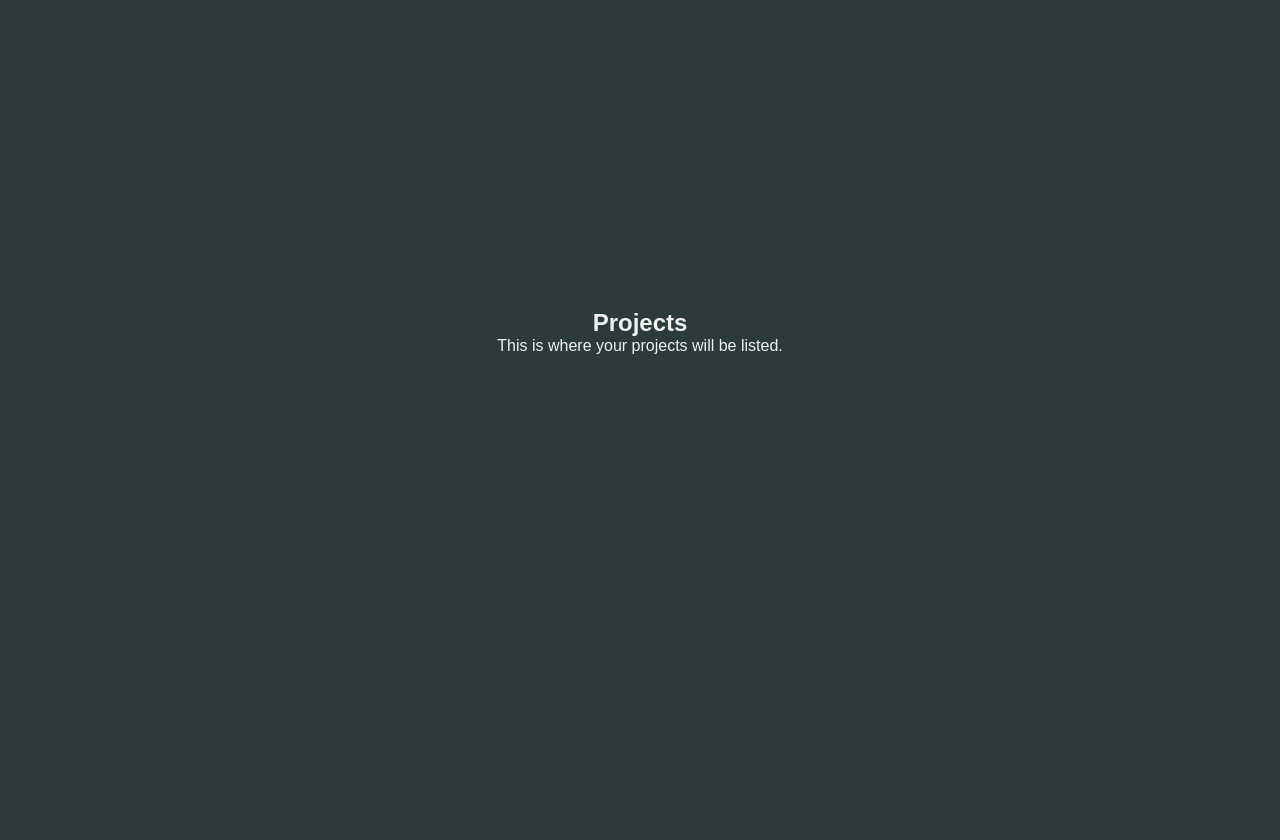
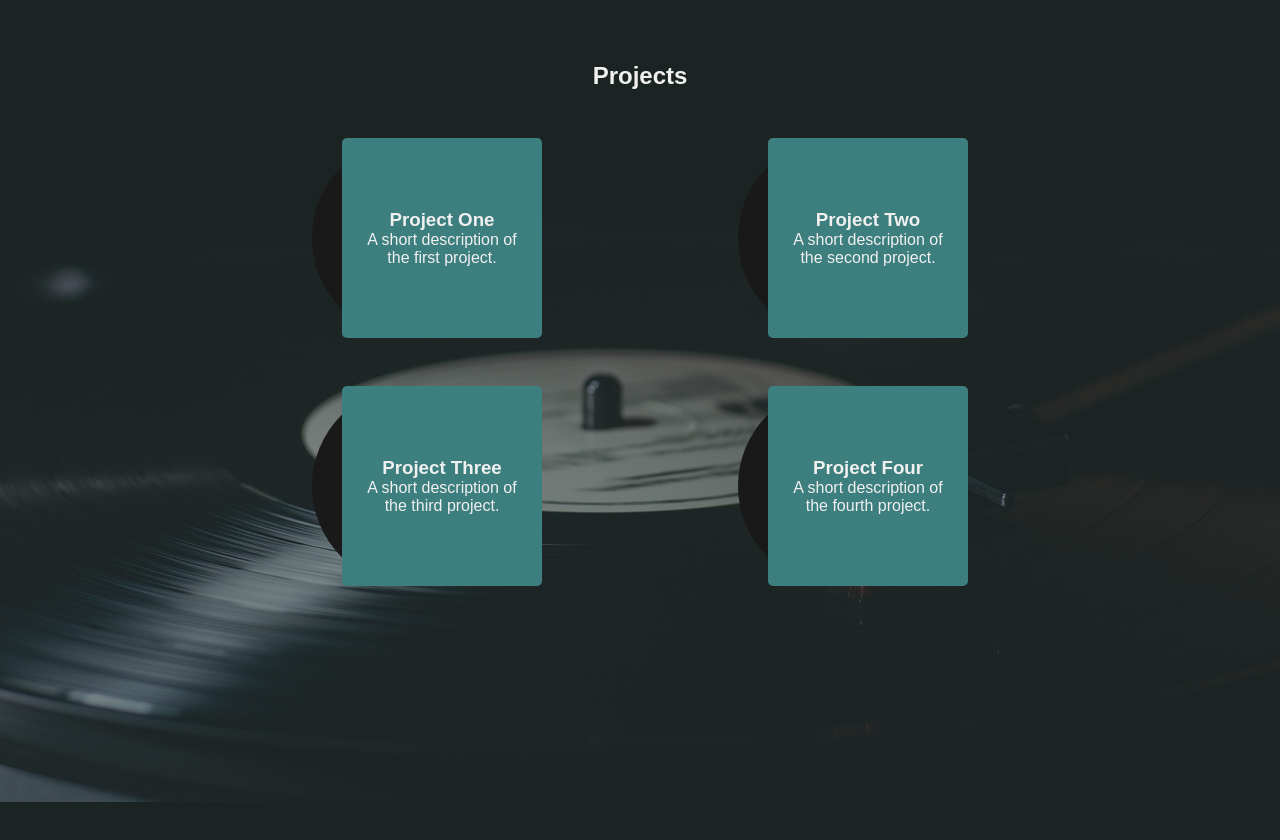
Before and after one commit to MalinDT/portfolio, a Next.js app: page / in a window 1280 px wide. Shown: the part 900-1740 px from the top of the page. Built offline with nearby package versions, Linux system fonts and the light colour scheme.

Commit message:
third commit

```diff
--- /dev/null
+++ b/app/components/VinylCard.js
@@ -0,0 +1,16 @@
+import React from 'react';
+import styles from './VinylCard.module.css';
+
+const VinylCard = ({ title, description }) => {
+  return (
+    <div className={styles.vinylContainer}>
+      <div className={styles.record} />
+      <div className={styles.sleeve}>
+        <h3>{title}</h3>
+        <p>{description}</p>
+      </div>
+    </div>
+  );
+};
+
+export default VinylCard;
--- /dev/null
+++ b/app/components/VinylCard.module.css
@@ -0,0 +1,58 @@
+.vinylContainer {
+  position: relative;
+  width: 230px;
+  height: 200px;
+  margin: 1rem;
+  cursor: pointer;
+}
+
+.sleeve {
+  position: absolute;
+  top: 0;
+  right: 0;
+  width: 200px;
+  height: 200px;
+  background-color: #3d7e7e;
+  z-index: 2;
+  padding: 1rem;
+  color: #f0f0f0;
+  display: flex;
+  flex-direction: column;
+  justify-content: center;
+  align-items: center;
+  text-align: center;
+  border-radius: 5px;
+  transition: background-color 0.3s ease;
+}
+
+.record {
+  position: absolute;
+  top: 0;
+  left: 0;
+  width: 200px;
+  height: 200px;
+  background-color: #1a1919;
+  border-radius: 50%;
+  z-index: 1;
+  transition: transform 0.4s ease-in-out;
+}
+
+.record::after {
+  content: '';
+  position: absolute;
+  top: 50%;
+  left: 50%;
+  transform: translate(-50%, -50%);
+  width: 60px;
+  height: 60px;
+  background-color: #4f4f4f;
+  border-radius: 50%;
+}
+
+.vinylContainer:hover .record {
+  transform: translateX(-60px);
+}
+
+.vinylContainer:hover .sleeve {
+  background-color: #254d4d;
+}
--- a/app/globals.css
+++ b/app/globals.css
@@ -3,7 +3,11 @@ html {
 }
 
 body {
-  background-color: #2d3a3a;
+  background: linear-gradient(rgba(45, 58, 58, 0.6), rgba(45, 58, 58, 0.6)), url('/background.jpg');
+  background-size: cover;
+  background-position: center;
+  background-repeat: no-repeat;
+  background-attachment: fixed;
   color: #f0f0f0;
   font-family: sans-serif;
   margin: 0;
--- a/app/page.js
+++ b/app/page.js
@@ -2,6 +2,7 @@
 
 import { useState } from 'react';
 import styles from "./page.module.css";
+import VinylCard from './components/VinylCard';
 
 export default function Home() {
   const [isMenuOpen, setIsMenuOpen] = useState(false);
@@ -40,7 +41,12 @@ export default function Home() {
 
       <section id="projects" className={styles.section}>
         <h2>Projects</h2>
-        <p>This is where your projects will be listed.</p>
+        <div className={styles.projectsGrid}>
+          <VinylCard title="Project One" description="A short description of the first project." />
+          <VinylCard title="Project Two" description="A short description of the second project." />
+          <VinylCard title="Project Three" description="A short description of the third project." />
+          <VinylCard title="Project Four" description="A short description of the fourth project." />
+        </div>
       </section>
 
       <section id="contact" className={styles.section}>
--- a/app/page.module.css
+++ b/app/page.module.css
@@ -80,3 +80,18 @@
   justify-content: center;
   align-items: center;
 }
+
+.projectsGrid {
+  display: grid;
+  grid-template-columns: 1fr;
+  gap: 1rem;
+  width: 100%;
+  justify-items: center;
+  margin-top: 2rem;
+}
+
+@media (min-width: 768px) {
+  .projectsGrid {
+    grid-template-columns: repeat(2, 1fr);
+  }
+}
```
Also changed, not shown: public/background.jpg (added).
